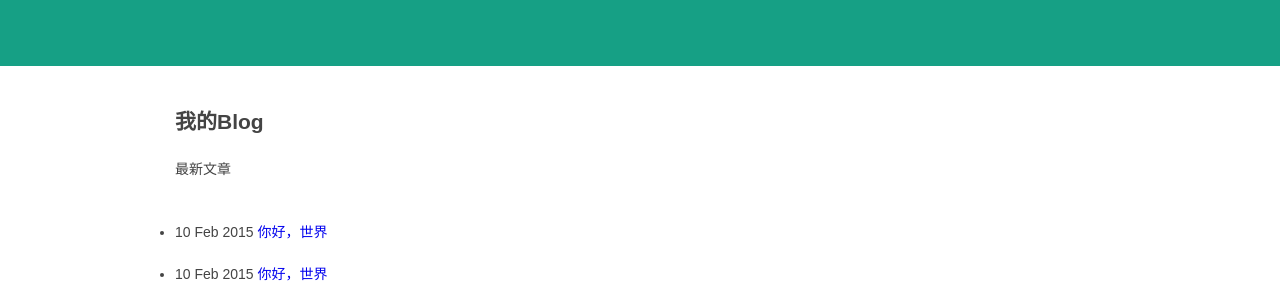
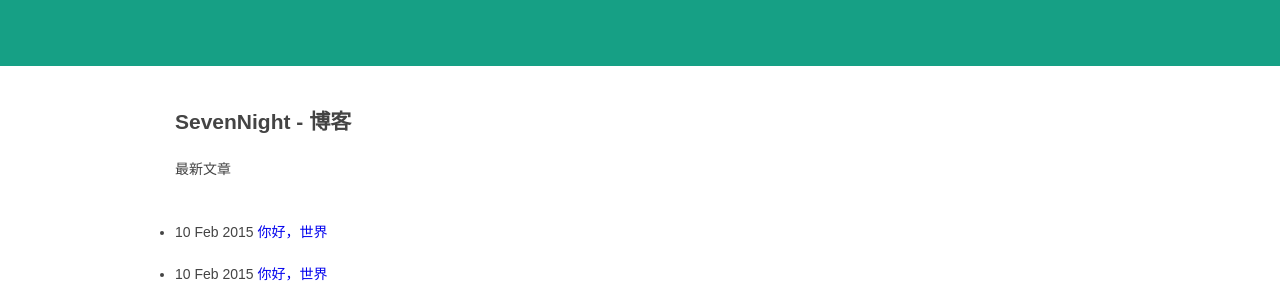
Before and after one commit to ceares/blog, a Jekyll site: the page built from index.html, in a window 1280 px wide. Shown: the part 249-549 px from the top of the page. Built offline with Jekyll 4.4.1, drawn with Linux system fonts in a browser that asks for light colours.

Commit message:
Update index.html

```diff
--- a/index.html
+++ b/index.html
@@ -1,6 +1,6 @@
 ---
 layout: default
-title: 我的Blog
+title: SevenNight - 博客
 ---
 
     <h2>{{ page.title }}</h2>
```
